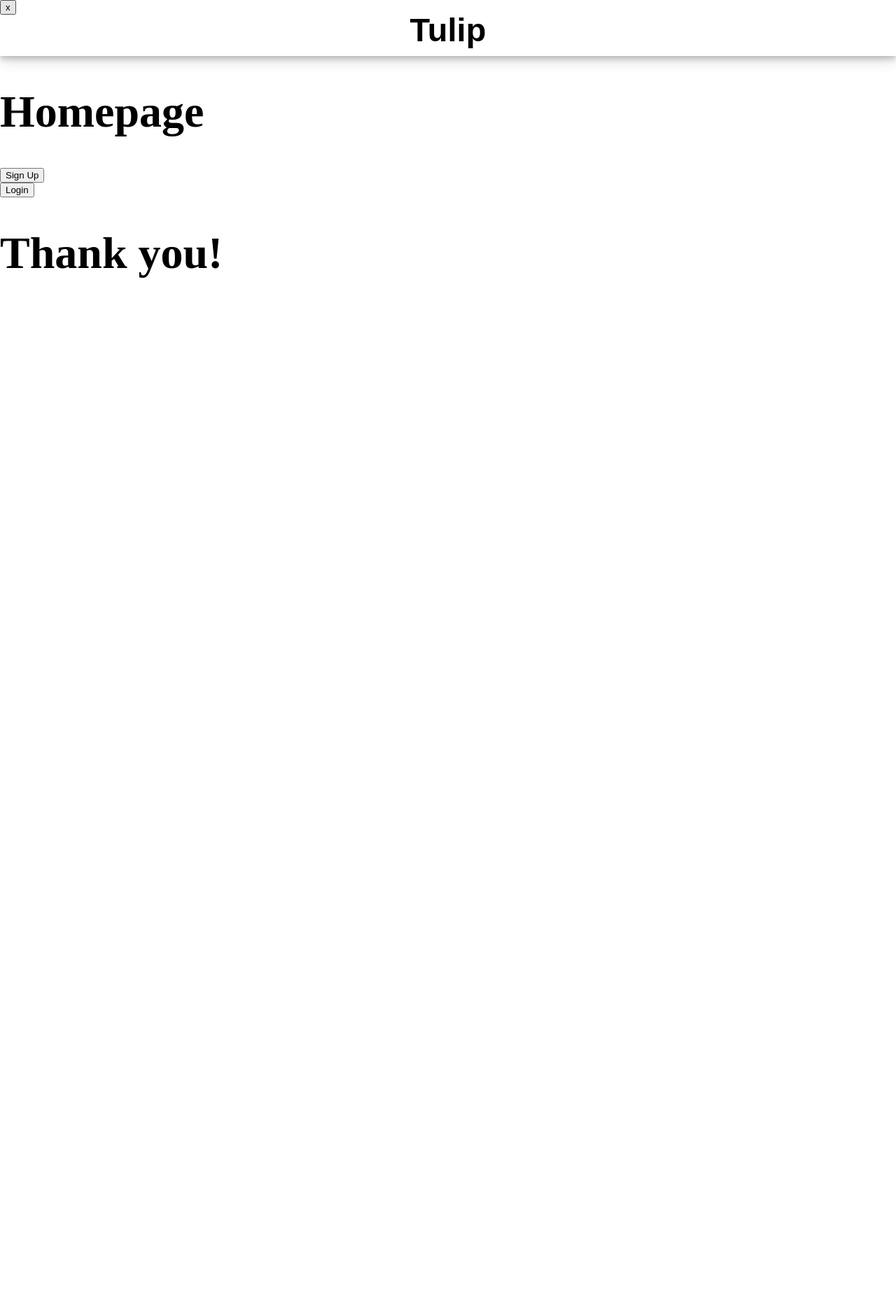
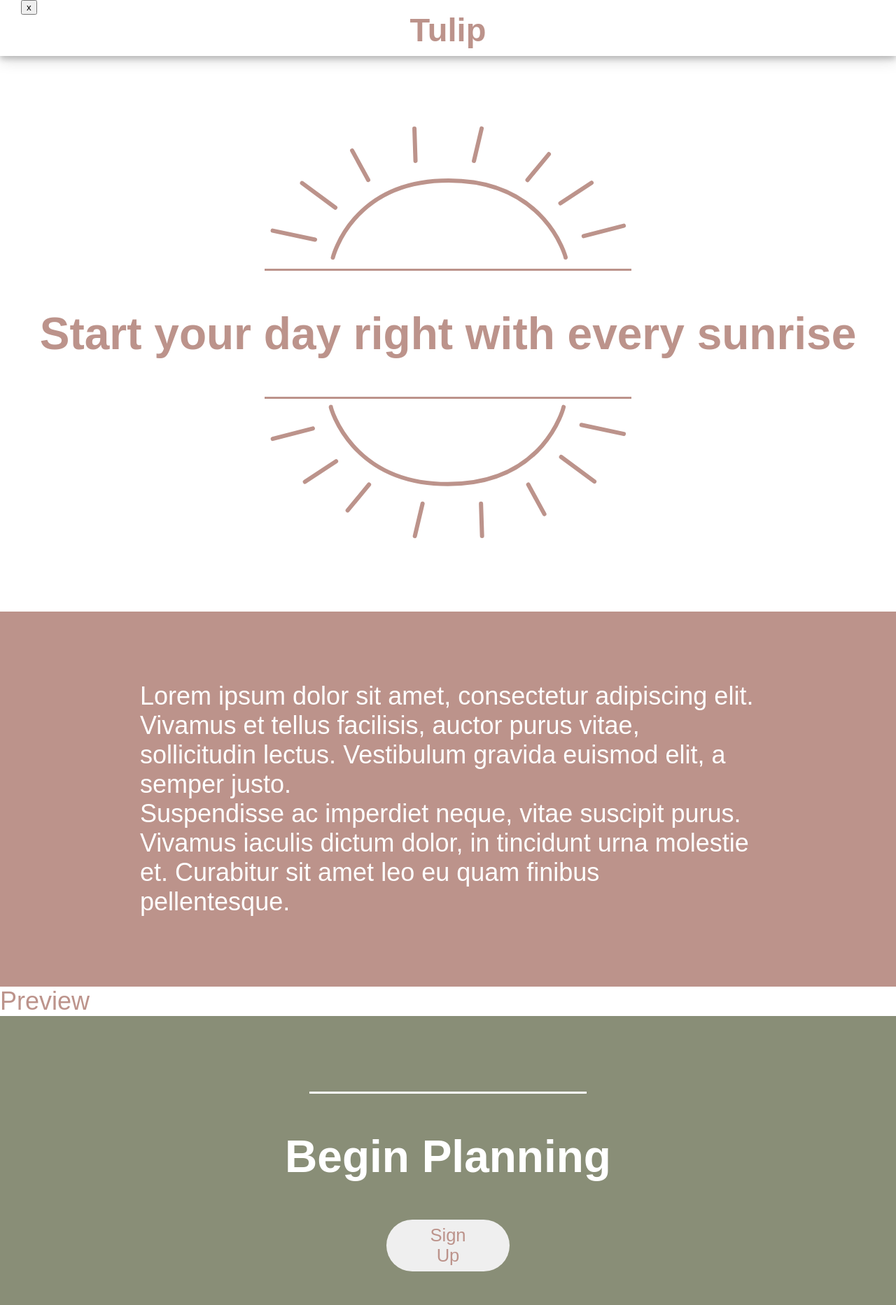
Before and after one commit to adairconlin/tulip-planner, a React (Create React App) app in the folder client/: page / in a window 1280 px wide. Shown: the top 1865 px of the page at 70% size. Before the commit the page ends 800 px from the top, so only its background shows below. Built offline with nearby package versions, Linux system fonts and the light colour scheme; a web font is replaced by a local one.

Commit message:
Begin design for homepage and myplanner

```diff
--- a/client/src/components/DayLayout/index.js
+++ b/client/src/components/DayLayout/index.js
@@ -52,15 +52,15 @@ const DayLayout = ({ day, month, year, i }) => {
     }
 
     return (
-        <>
-            <div key={i} >Date: {day}</div>
+        <article className="day">
+            <div className="font date" key={i} >{day}</div>
             {todaysEvents &&
                 <div>
                     <p>{todaysEvents[0].title}</p>
                 </div>
             }
             <button onClick={createAnEvent}>Add Event</button>
-        </>
+        </article>
     )
 }
 
--- a/client/src/components/Footer/index.js
+++ b/client/src/components/Footer/index.js
@@ -3,7 +3,8 @@ import React from "react";
 const Footer = () => {
     return (
         <footer>
-            <h1>Thank you!</h1>
+            <a href="/" className="subtitle main-red handwriting">Tulip</a>
+            <p className="subtitle main-red handwriting">©2022 Adair Conlin</p>
         </footer>
     )
 }
--- a/client/src/components/Header/index.js
+++ b/client/src/components/Header/index.js
@@ -3,7 +3,7 @@ import React from "react";
 const Header = () => {
     return (
         <header>
-            <h2 className="font">Tulip</h2>
+            <h2 className="font main-red">Tulip</h2>
         </header>
     )
 }
--- a/client/src/components/Menu/index.js
+++ b/client/src/components/Menu/index.js
@@ -1,7 +1,14 @@
 import React, { useState } from "react";
+import { Link } from "react-router-dom";
+import Auth from "../../utils/auth";
 
 const Menu = () => {
     const [menuActive, setMenuActive] = useState(false);
+
+    const logout = e => {
+        e.preventDefault();
+        Auth.logout();
+    }
 
     const menuDisplay = () => {
         setMenuActive(!menuActive);
@@ -13,7 +20,25 @@ const Menu = () => {
                 { !menuActive ? (
                         <button onClick={menuDisplay}>x</button>
                     ) : (
-                        <button onClick={menuDisplay}>o</button>
+                        <>
+                            <div className="menu-open">
+                                <button onClick={menuDisplay}>o</button>
+                                <div>
+                                { Auth.loggedIn() ?
+                                    <a href="/" className="handwriting para" onClick={logout}>Logout</a>
+                                    :
+                                    <>
+                                        <Link to="/signup">
+                                            <a className="handwriting para" onClick={menuDisplay}>Sign Up</a>
+                                        </Link>
+                                        <Link to="/login">
+                                            <a className="handwriting para" onClick={menuDisplay}>Login</a>
+                                        </Link>
+                                    </>
+                                    }
+                                </div>
+                            </div>
+                        </>
                     )
                 }
             </section>
--- a/client/src/index.css
+++ b/client/src/index.css
@@ -10,6 +10,44 @@ body {
 #root {
     display: flex;
     flex-direction: column;
+    justify-content: space-between;
+}
+
+.main, footer {
+    padding: 0px 30px;
+}
+
+/* My colors */
+:root {
+    --main-red: #BC938B;
+    --main-green: #898E77;
+    --med-red: #D1B2AD;
+    --light-red: #D9D1CF;
+    --sky-blue: #BBD2D0;
+}
+
+.main-red {
+    color: var(--main-red);
+}
+
+.main-green {
+    color: var(--main-green);
+}
+
+.med-red {
+    color: var(--med-red);
+}
+
+.light-red {
+    color: var(--light-red);
+}
+
+.sky-blue {
+    color: var(--sky-blue);
+}
+
+.white {
+    color: white;
 }
 
 .font {
@@ -33,12 +71,18 @@ h2 {
     margin: 0px;
 }
 
-p {
+.para, p {
     font-size: 36px;
+    margin-top: 0px;
+    margin-bottom: 0px;
 }
 
-p .subtitle {
+.subtitle {
     font-size: 28px;
+}
+
+button:hover {
+    cursor: pointer;
 }
 
 /* Header */
@@ -51,8 +95,151 @@ header {
     box-shadow: 0 4px 8px 0 rgba(0, 0, 0, 0.2), 0 6px 20px 0 rgba(0, 0, 0, 0.15);
 }
 
-/* Menu */
+    /* Menu */
 .menu-overlay {
     position: absolute;
     top: 0;
 }
+
+.menu-overlay button {
+    margin-top: 0px;
+    margin-bottom: auto;
+    margin-left: 30px;
+}
+
+.menu-open {
+    height: 100vh;
+    width: 20vw;
+    background-color: white;
+}
+
+.menu-open div {
+    padding-left: 30px;
+    display: flex;
+    flex-direction: column;
+}
+
+    /* Hero */
+.hero {
+    margin: 100px auto 100px auto;
+    text-align: center;
+}
+
+.hero hr {
+    background-color: var(--main-red);
+    height: 3px;
+    border-width: 0;
+    width: 45%;
+}
+
+svg:hover line {
+    stroke-dasharray: 100;
+    stroke-dashoffset: 1000;
+    animation: zoom 10s linear forwards;
+}
+
+@keyframes zoom {
+    to {
+        stroke-dashoffset: 0;
+    }
+}
+    /*       */
+
+.mid {
+    background-color: var(--main-red);
+    padding: 100px 200px;
+}
+
+.login-section {
+    padding: 100px 200px;
+    background-color: var(--main-green);
+    text-align: center;
+}
+
+.login-section hr {
+    background-color: white;
+    height: 3px;
+    border-width: 0;
+    width: 45%;
+}
+
+.login-section div {
+    display: flex;
+    flex-direction: column;
+    justify-content: center;
+    align-items: center;
+}
+
+.login-section div button {
+    font-size: 2vw;
+}
+
+.btn-select {
+    width: 20%;
+    padding: 8px 60px;
+    border: none;
+    border-radius: 50px;
+    margin-bottom: 50px;
+}
+/*         */
+
+/* Footer */
+footer {
+    display: flex;
+    justify-content: space-between;
+    align-items: center;
+    justify-self: flex-end;
+    flex-shrink: 0;
+}
+
+footer p {
+    margin: 10px 0px;
+}
+/*        */
+
+/* MyPlanner */
+.today {
+    margin-top: 50px;
+    margin-left: 50px;
+}
+
+    /* Calendar */
+.calendar {
+    margin: 10px 75px;
+    padding: 30px;
+    box-shadow: 0px 0px 10px 6px rgba(0, 0, 0, 0.25) inset;
+    border-radius: 20px;
+
+}
+
+.calendar-top {
+    display: flex;
+    justify-content: space-evenly;
+    align-items: center;
+    margin-bottom: 10px;
+}
+
+.calendar-top button {
+    border-radius: 100%;
+    padding: 5px 10px;
+
+}
+.days {
+    display: flex;
+    flex-direction: row;
+    flex-wrap: wrap;
+}
+    /* Day Layout */
+.day {
+    width: 11vw;
+    height: 6vw;
+    border: 1px solid black;
+    padding: 5px;
+}
+
+.date {
+    float: right;
+}
+    /*          */
+
+/*                */
--- a/client/src/pages/Homepage.js
+++ b/client/src/pages/Homepage.js
@@ -1,28 +1,59 @@
 import React from "react";
-import { Link } from "react-router-dom";
-import Auth from "../utils/auth";
 
 const Homepage = () => {
-    const logout = e => {
-        e.preventDefault();
-        Auth.logout();
-    }
 
     return (
         <>
-            <h1>Homepage</h1>
-            { Auth.loggedIn() ?
-            <a href="/" onClick={logout}>Logout</a>
-            :
-            <>
-                <Link to="/signup">
-                    <button>Sign Up</button>
-                </Link>
-                <Link to="/login">
-                    <button>Login</button>
-                </Link>
-            </>
-            }
+            <section className="hero">
+                <svg xmlns="http://www.w3.org/2000/svg" width="508.715" height="191.735" viewBox="0 0 508.715 191.735">
+                    <g id="Group_24" data-name="Group 24" transform="translate(-703.943 -174.878)">
+                        <path id="Path_1" data-name="Path 1" d="M3239.417,363s26.423-110.2,165.293-110.2S3572.359,363,3571.923,363" transform="translate(-2445.917)" fill="none" stroke="#bc938b" stroke-linecap="round" stroke-width="6"/>
+                        <line id="Line_14" data-name="Line 14" x1="60.5" y1="12.832" transform="translate(707.5 324.5)" fill="none" stroke="#bc938b" stroke-linecap="round" stroke-width="6"/>
+                        <line id="Line_15" data-name="Line 15" x1="47.5" y1="35.14" transform="translate(749.5 256.5)" fill="none" stroke="#bc938b" stroke-linecap="round" stroke-width="6"/>
+                        <line id="Line_16" data-name="Line 16" x1="23" y1="42.121" transform="translate(821 209.978)" fill="none" stroke="#bc938b" stroke-linecap="round" stroke-width="6"/>
+                        <line id="Line_17" data-name="Line 17" x1="1.5" y1="46.166" transform="translate(910 178.652)" fill="none" stroke="#bc938b" stroke-linecap="round" stroke-width="6"/>
+                        <line id="Line_18" data-name="Line 18" y1="46.328" x2="11" transform="translate(995 178.49)" fill="none" stroke="#bc938b" stroke-linecap="round" stroke-width="6"/>
+                        <line id="Line_19" data-name="Line 19" y1="36.925" x2="30.5" transform="translate(1071.5 215.174)" fill="none" stroke="#bc938b" stroke-linecap="round" stroke-width="6"/>
+                        <line id="Line_20" data-name="Line 20" y1="29.266" x2="44.489" transform="translate(1118.511 256.086)" fill="none" stroke="#bc938b" stroke-linecap="round" stroke-width="6"/>
+                        <line id="Line_21" data-name="Line 21" y1="14.877" x2="57.245" transform="translate(1151.755 317.455)" fill="none" stroke="#bc938b" stroke-linecap="round" stroke-width="6"/>
+                    </g>
+                </svg>
+                <hr />
+                    <h1 className="font main-red">Start your day right with every sunrise</h1>
+                <hr />
+                <svg xmlns="http://www.w3.org/2000/svg" width="508.715" height="191.735" viewBox="0 0 508.715 191.735">
+                    <g id="Group_25" data-name="Group 25" transform="translate(1212.658 366.613) rotate(180)">
+                        <path id="Path_1" data-name="Path 1" d="M3239.417,363s26.423-110.2,165.293-110.2S3572.359,363,3571.923,363" transform="translate(-2445.917)" fill="none" stroke="#bc938b" stroke-linecap="round" stroke-width="6"/>
+                        <line id="Line_14" data-name="Line 14" x1="60.5" y1="12.832" transform="translate(707.5 324.5)" fill="none" stroke="#bc938b" stroke-linecap="round" stroke-width="6"/>
+                        <line id="Line_15" data-name="Line 15" x1="47.5" y1="35.14" transform="translate(749.5 256.5)" fill="none" stroke="#bc938b" stroke-linecap="round" stroke-width="6"/>
+                        <line id="Line_16" data-name="Line 16" x1="23" y1="42.121" transform="translate(821 209.978)" fill="none" stroke="#bc938b" stroke-linecap="round" stroke-width="6"/>
+                        <line id="Line_17" data-name="Line 17" x1="1.5" y1="46.166" transform="translate(910 178.652)" fill="none" stroke="#bc938b" stroke-linecap="round" stroke-width="6"/>
+                        <line id="Line_18" data-name="Line 18" y1="46.328" x2="11" transform="translate(995 178.49)" fill="none" stroke="#bc938b" stroke-linecap="round" stroke-width="6"/>
+                        <line id="Line_19" data-name="Line 19" y1="36.925" x2="30.5" transform="translate(1071.5 215.174)" fill="none" stroke="#bc938b" stroke-linecap="round" stroke-width="6"/>
+                        <line id="Line_20" data-name="Line 20" y1="29.266" x2="44.489" transform="translate(1118.511 256.086)" fill="none" stroke="#bc938b" stroke-linecap="round" stroke-width="6"/>
+                        <line id="Line_21" data-name="Line 21" y1="14.877" x2="57.245" transform="translate(1151.755 317.455)" fill="none" stroke="#bc938b" stroke-linecap="round" stroke-width="6"/>
+                    </g>
+                </svg>
+            </section>
+
+            <section className="mid main">
+                <p className="handwriting white">Lorem ipsum dolor sit amet, consectetur adipiscing elit. Vivamus et tellus facilisis, auctor purus vitae, sollicitudin lectus. Vestibulum gravida euismod elit, a semper justo.</p>
+                <p className="handwriting white">Suspendisse ac imperdiet neque, vitae suscipit purus. Vivamus iaculis dictum dolor, in tincidunt urna molestie et. Curabitur sit amet leo eu quam finibus pellentesque.</p>
+            </section>
+
+            <section className="preview">
+                <p className="handwriting main-red">Preview</p>
+            </section>
+
+            <section className="login-section main">
+                <hr />
+                    <h1 className="font white">Begin Planning</h1>
+                    <div>
+                        <button className="btn-select main-red handwriting">Sign Up</button>
+                        <button className="btn-select main-red handwriting">Log In</button>
+                    </div>
+                <hr />
+            </section>
         </>
     )
 }
```
Also changed, not shown: client/src/components/Calendar/index.js (+8 -7 lines), client/src/pages/MyPlanner.js (+5 -2 lines), client/src/App.js (indentation only).
